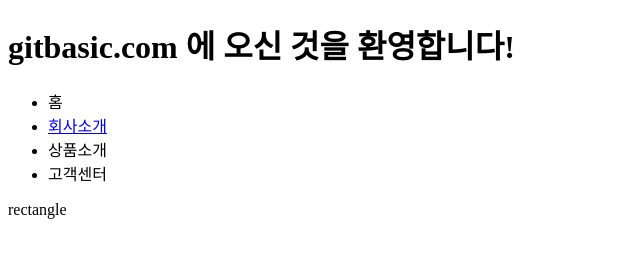
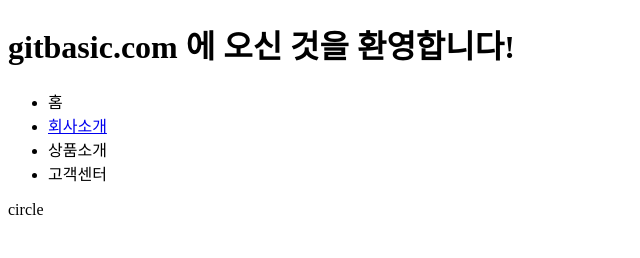
Before and after one commit to cronowiz/gitbasic, a plain HTML site: page index.html in a window 1280 px wide. Shown: the full height of the page, 0-640 px from the left. Drawn offline with Linux system fonts and the light colour scheme.

Commit message:
circle로 수정

```diff
--- a/index.html
+++ b/index.html
@@ -16,6 +16,6 @@
       </ul>
     </nav>
 
-    <div style="width: 100px; border-radius: 50px">rectangle</div>
+    <div style="width: 100px; height: 100px; border-radius: 50px">circle</div>
   </body>
 </html>
```
